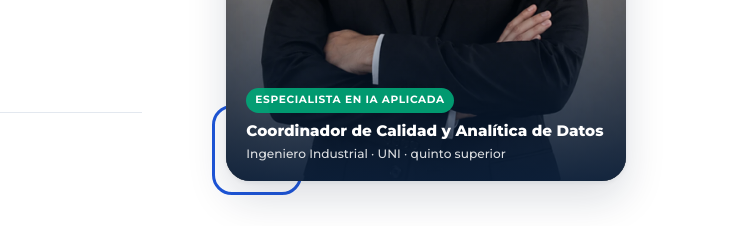
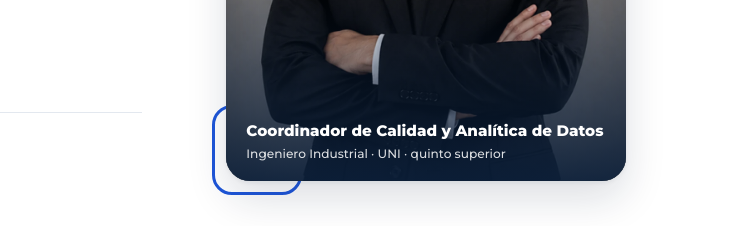
Before and after one commit to wjesus12/proyectos_web, a plain HTML site: page index.html in a window 1280 px wide. Shown: the part 476-702 px from the top of the page, 551-1280 px from the left. Drawn offline with Linux system fonts and the light colour scheme.

Commit message:
Quita la etiqueta 'Especialista en IA aplicada' de la foto
Co-Authored-By: Claude Opus 5.5 <noreply@anthropic.com>
Claude-Session: https://claude.ai/code/session_01HyMx4VYP8iEN4LbAV5rTWF

```diff
--- a/index.html
+++ b/index.html
@@ -76,7 +76,6 @@ h1 span{color:var(--blue)}
 .photo-card .frame img{width:100%;height:100%;object-fit:cover}
 .photo-card .frame::after{content:"";position:absolute;inset:auto 0 0 0;height:42%;background:linear-gradient(transparent,rgba(11,31,58,.9))}
 .photo-card .caption{position:absolute;left:20px;right:20px;bottom:18px;z-index:2;color:#fff}
-.photo-card .caption .tag-ia{display:inline-block;font-style:normal;font-size:.66rem;font-weight:700;letter-spacing:.06em;text-transform:uppercase;color:#fff;background:rgba(0,168,120,.9);padding:4px 9px;border-radius:999px;margin-bottom:8px}
 .photo-card .caption strong{display:block;font-size:.95rem;font-weight:800;line-height:1.3}
 .photo-card .caption span{display:block;margin-top:3px;font-size:.76rem;font-weight:500;opacity:.85}
 .photo-card .accent{position:absolute;inset:-14px -14px auto auto;width:120px;height:120px;border-radius:24px;background:var(--jade);z-index:-1}
@@ -255,7 +254,6 @@ footer a:hover{color:var(--jade-2)}
         <div class="frame">
           <img src="img/wilmer-paucar.webp" alt="Wilmer Jesús Paucar Ayquipa, Ingeniero Industrial" width="960" height="1200">
           <div class="caption">
-            <em class="tag-ia">Especialista en IA aplicada</em>
             <strong>Coordinador de Calidad y Analítica de Datos</strong>
             <span>Ingeniero Industrial · UNI · quinto superior</span>
           </div>
```
